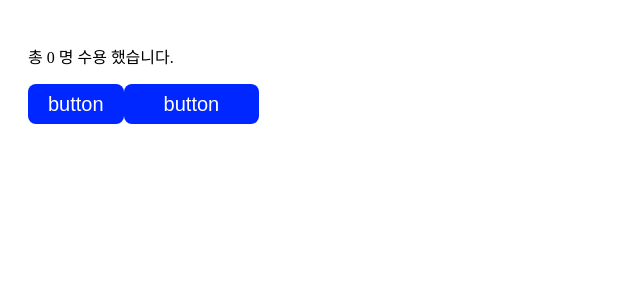
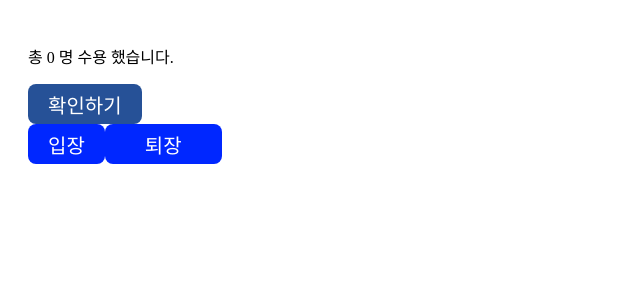
Before and after one commit to choisunhwa/learn-design-system, a React (Create React App) app: page / in a window 1280 px wide. Shown: the top 300 px of the page, without its empty margins (0-640 px from the left). Built offline with nearby package versions, Linux system fonts and the light colour scheme.

Commit message:
confirm message use children

```diff
--- a/src/accommodation/Accommodate.jsx
+++ b/src/accommodation/Accommodate.jsx
@@ -1,6 +1,7 @@
 import { useState, useEffect } from 'react';
 import useCounter from './useCounter';
 import Button from '../copied/Button';
+import ConfirmButton from './confirmButton';
 
 const MAX_CAPACITY = 4;
 
@@ -26,7 +27,7 @@ function Accommodate(props) {
             <button onClick={ increaseCount } disabled={isFull}>입장</button>
             <button onClick={decreaseCount} >퇴장</button>
             */}
-
+            <ConfirmButton></ConfirmButton>
             <Button onClick={ increaseCount } disabled={isFull} status="normal" type="Primary">입장</Button>
             <Button onClick={decreaseCount} status="normal" type="Secondary">퇴장</Button>
             {isFull && <p>정원이 가득찼습니다.</p>}
--- /dev/null
+++ b/src/accommodation/confirmButton.jsx
@@ -0,0 +1,25 @@
+import React, { useState } from 'react';
+import PropTypes from 'prop-types';
+import Button from '../copied/Button';
+
+export default function ConfirmButton() {
+    const [isConfirmed, setIsConfirmed] = useState(false);
+    const handleConfirm = () => {
+        setIsConfirmed((PrevIsConfirmed) => {
+            return !PrevIsConfirmed;
+        });
+    }
+
+    return (
+        <div>
+            <Button onClick={handleConfirm} disabled={ isConfirmed }>{ isConfirmed ? '확인됨': '확인하기'}</Button>
+        </div>
+    );
+}
+
+ConfirmButton.propTypes = {
+    isConfirmed: PropTypes.bool,
+}
+ConfirmButton.defaultProps = {
+    isConfirmed: false,
+}
--- a/src/copied/Button.jsx
+++ b/src/copied/Button.jsx
@@ -54,11 +54,11 @@ const StyledButton = Styled.button`
 
 `;
 
-export default function Button({status, type, onClick, disabled, ...props }) { // 값을 받아옴
+export default function Button({status, type, onClick, disabled, label, ...props }) { // 값을 받아옴
     // primary button
     // Normal, Hover, Pressed, Disabled
     return (
-        <StyledButton status={status} type={ type } onClick={ onClick } disabled={disabled}>button</StyledButton>
+        <StyledButton status={status} type={type} onClick={onClick} disabled={disabled}>{ props.children ? props.children : 'button'}</StyledButton>
     );
 }
 
```
